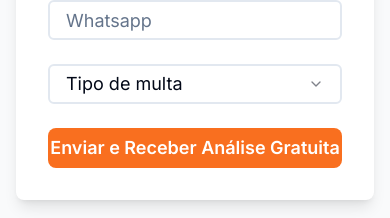
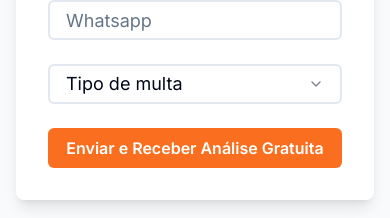
Before and after one commit to brendonalcantara97/multa-lead-flow, a React (Vite) app: page / in a window 390 px wide. Shown: the part 2017-2235 px from the top of the page. Built offline with nearby package versions, Linux system fonts and the light colour scheme.

Commit message:
Ajustar tamanho do botão para celular
Ajusta o tamanho do botão para melhor visualização em dispositivos móveis.

```diff
--- a/src/pages/Index.tsx
+++ b/src/pages/Index.tsx
@@ -478,7 +478,7 @@ const Index = () => {
                 </Select>
               </div>
 
-              <Button type="submit" className="w-full bg-orange-500 hover:bg-orange-600 text-white text-lg py-4 rounded-lg font-semibold">
+              <Button type="submit" className="w-full bg-orange-500 hover:bg-orange-600 text-white text-base md:text-lg py-3 md:py-4 rounded-md md:rounded-lg font-semibold">
                 Enviar e Receber Análise Gratuita
               </Button>
             </form>
```
